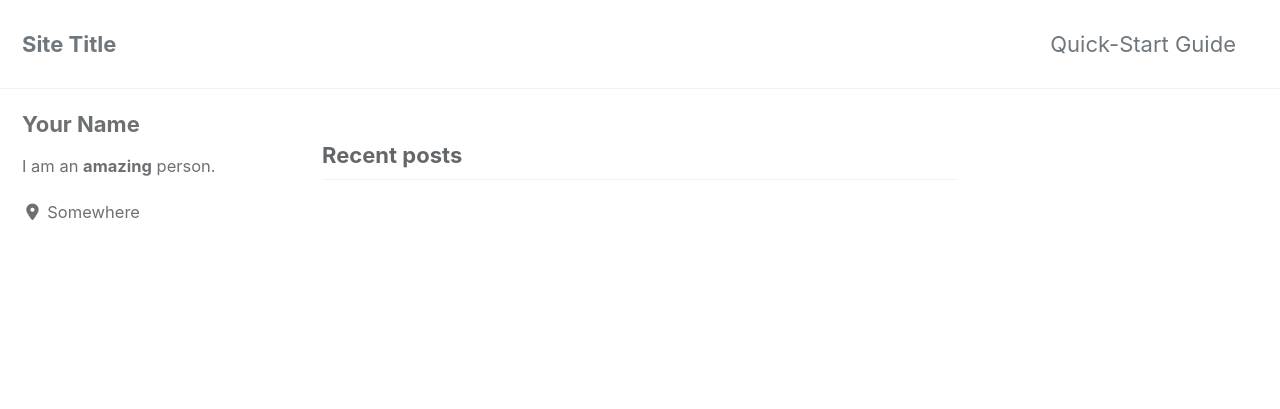
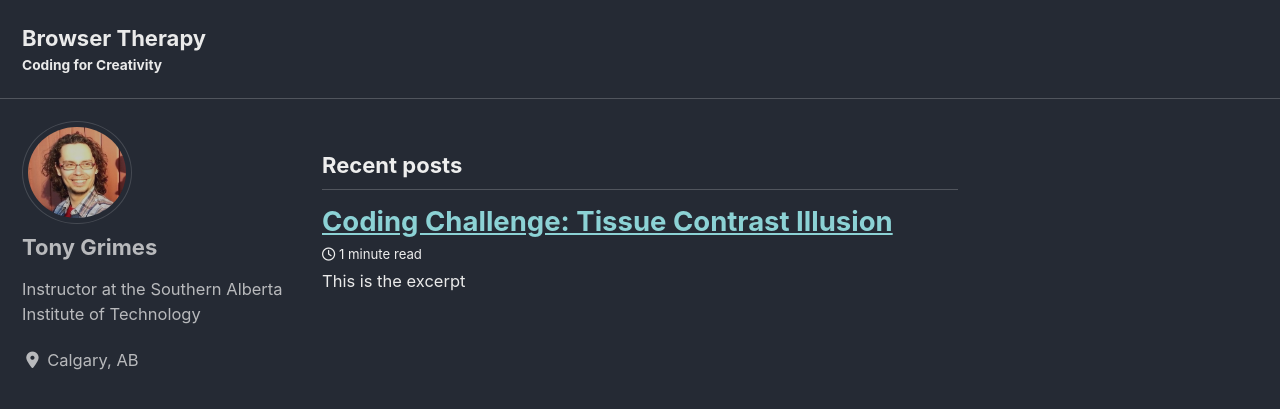
Before and after one commit to browsertherapy/browsertherapy.github.io, a Jekyll site: the page built from index.html, in a window 1280 px wide and 900 px high. Shown: the top 409 px of the window. Built offline with Jekyll 4.4.1, drawn with Linux system fonts in a browser that asks for light colours; cached includes are drawn as plain includes; nearby versions of some CDN libraries; the list of posts is cut into pages by our own code.

Commit message:
initial config, tissue stub

```diff
--- a/_config.yml
+++ b/_config.yml
@@ -12,15 +12,15 @@
 
 # theme                  : "minimal-mistakes-jekyll"
 # remote_theme           : "mmistakes/minimal-mistakes"
-minimal_mistakes_skin    : "default" # "air", "aqua", "contrast", "dark", "dirt", "neon", "mint", "plum", "sunrise"
+minimal_mistakes_skin    : "dark" # "air", "aqua", "contrast", "dark", "dirt", "neon", "mint", "plum", "sunrise"
 
 # Site Settings
 locale                   : "en-US"
-title                    : "Site Title"
+title                    : "Browser Therapy"
 title_separator          : "-"
-subtitle                 : # site tagline that appears below site title in masthead
+subtitle                 : Coding for Creativity
 name                     : "Your Name"
-description              : "An amazing website."
+description              : "Learn how to code in a browser with fun, project-based challenges that make you look nerdy (all nerdy is good nerdy)."
 url                      : # the base hostname & protocol for your site e.g. "https://mmistakes.github.io"
 baseurl                  : # the subpath of your site, e.g. "/blog"
 repository               : # GitHub username/repo-name e.g. "mmistakes/minimal-mistakes"
@@ -93,10 +93,10 @@ analytics:
 
 # Site Author
 author:
-  name             : "Your Name"
-  avatar           : # path of avatar image, e.g. "/assets/images/bio-photo.jpg"
-  bio              : "I am an **amazing** person."
-  location         : "Somewhere"
+  name             : "Tony Grimes"
+  avatar           : "/assets/images/tonyg.jpg"
+  bio              : "Instructor at the Southern Alberta Institute of Technology"
+  location         : "Calgary, AB"
   email            :
   links:
     - label: "Email"
--- a/_data/navigation.yml
+++ b/_data/navigation.yml
@@ -1,7 +1,7 @@
 # main links
 main:
-  - title: "Quick-Start Guide"
-    url: https://mmistakes.github.io/minimal-mistakes/docs/quick-start-guide/
+  # - title: "Quick-Start Guide"
+  #  url: https://mmistakes.github.io/minimal-mistakes/docs/quick-start-guide/
   # - title: "About"
   #   url: https://mmistakes.github.io/minimal-mistakes/about/
   # - title: "Sample Posts"
```
Also changed, not shown: _posts/2020-06-02-tissue-contrast.md (added, +105 -0 lines), assets/images/tonyg.jpg (added).
